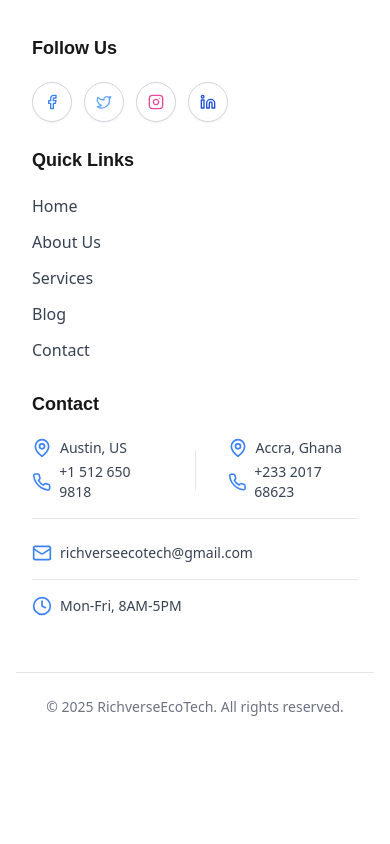
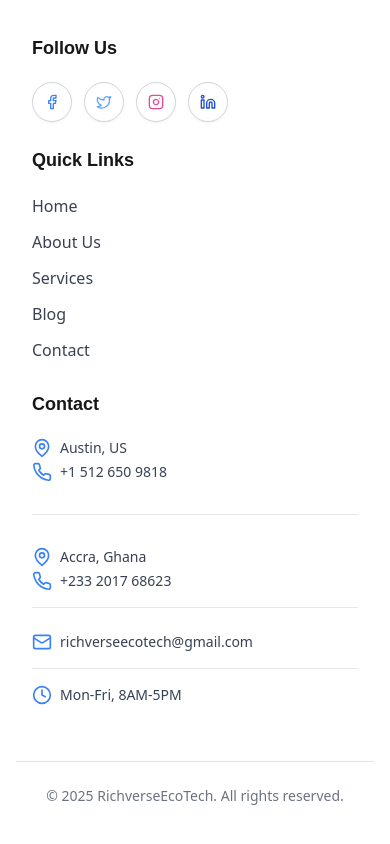
Before and after one commit to richmondazadze/richverseecotech, a React (Vite) app: page /about in a window 390 px wide. Shown: the part 8271-9115 px from the top of the page. Before the commit the page ends 9028 px from the top, so only its background shows below. Built offline with nearby package versions, Linux system fonts and the light colour scheme.

Commit message:
footer contact fix

```diff
--- a/src/components/ui/footer-section.tsx
+++ b/src/components/ui/footer-section.tsx
@@ -111,7 +111,7 @@ function Footerdemo() {
           <div className="flex flex-col justify-start items-start h-full gap-3">
             <h3 className="mb-2 text-lg font-bold text-primary">Contact</h3>
             <div className="flex flex-col gap-2 w-full">
-              <div className="flex flex-row items-start gap-6 w-full">
+              <div className="flex flex-col md:flex-row items-start gap-6 w-full">
                 {/* Austin, US */}
                 <div className="flex flex-col gap-1 flex-1 min-w-[120px]">
                   <div className="flex items-center gap-2 text-gray-700">
@@ -123,8 +123,8 @@ function Footerdemo() {
                     <span className="text-sm">+1 512 650 9818</span>
                   </div>
                 </div>
-                {/* Vertical Divider */}
-                <div className="h-10 w-px bg-gray-200 mx-2 self-center" />
+                {/* Divider: horizontal on mobile, vertical on md+ */}
+                <div className="w-full h-px bg-gray-200 my-2 md:my-0 md:w-px md:h-10 md:mx-2 md:self-center" />
                 {/* Accra, Ghana */}
                 <div className="flex flex-col gap-1 flex-1 min-w-[120px]">
                   <div className="flex items-center gap-2 text-gray-700">
```
